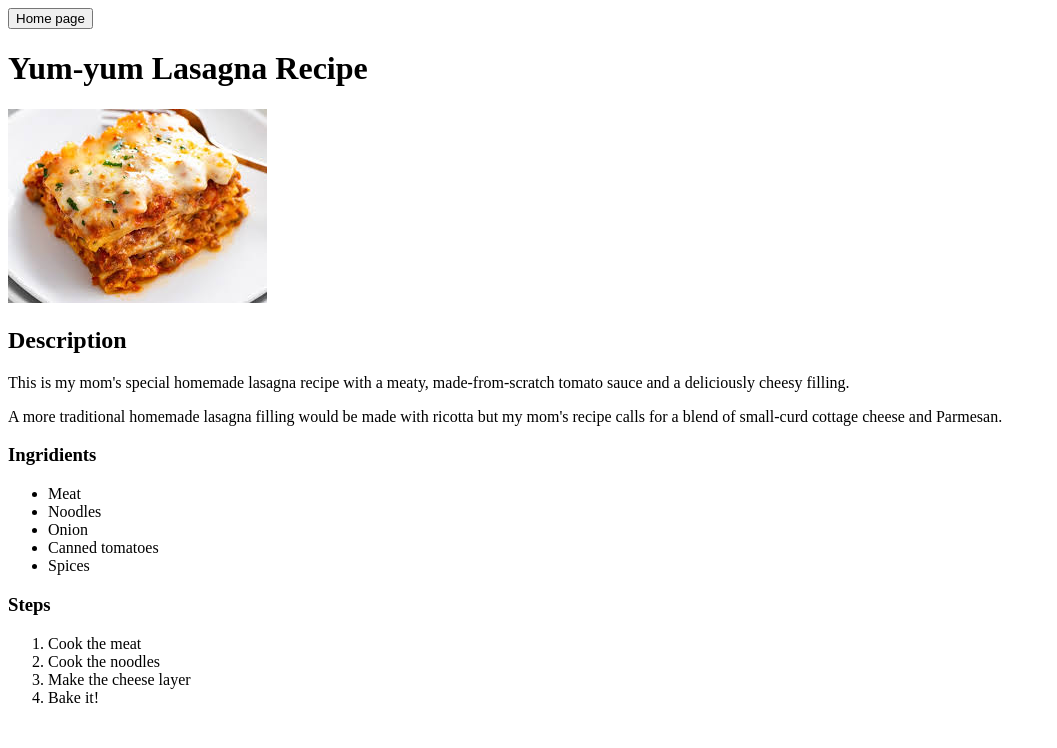
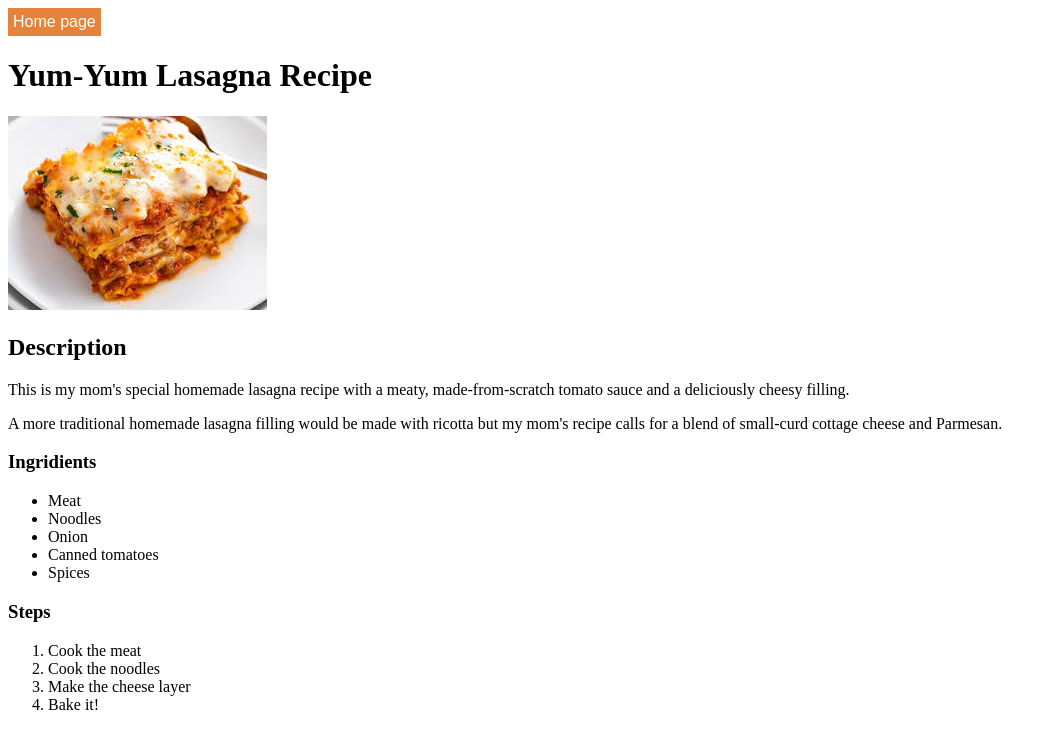
Before and after one commit to badvik83/odin-recipes, a plain HTML site: page recipes/lasagna.html in a window 1280 px wide. Shown: the whole page, without its empty margins (0-1057 px from the left). Drawn offline with Linux system fonts and the light colour scheme.

Commit message:
fixed css

```diff
--- a/recipes/lasagna.html
+++ b/recipes/lasagna.html
@@ -13,7 +13,7 @@
         <button>Home page</button>
     </a>
 
-    <h1>Yum-yum Lasagna Recipe</h1>
+    <h1>Yum-Yum Lasagna Recipe</h1>
     <img src="/images/lasagna.jpg" alt="Delicious Lasagna">
 
     <div class="Description">
--- a/style.css
+++ b/style.css
@@ -1,8 +1,8 @@
-.button {
-    background-color: #04AA6D; /* Green */
+a button {
+    background-color: #e48339; /* Lasagna color */
     border: 5px;
     color: white;
-    padding: 15px 32px;
+    padding: 5px 5px;
     text-align: center;
     text-decoration: none;
     display: inline-block;
```
